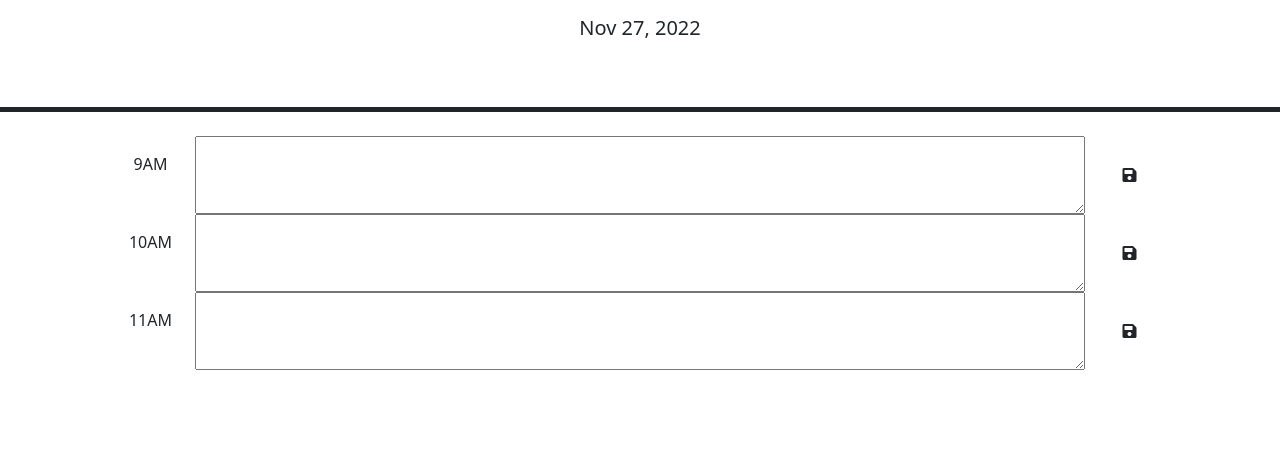
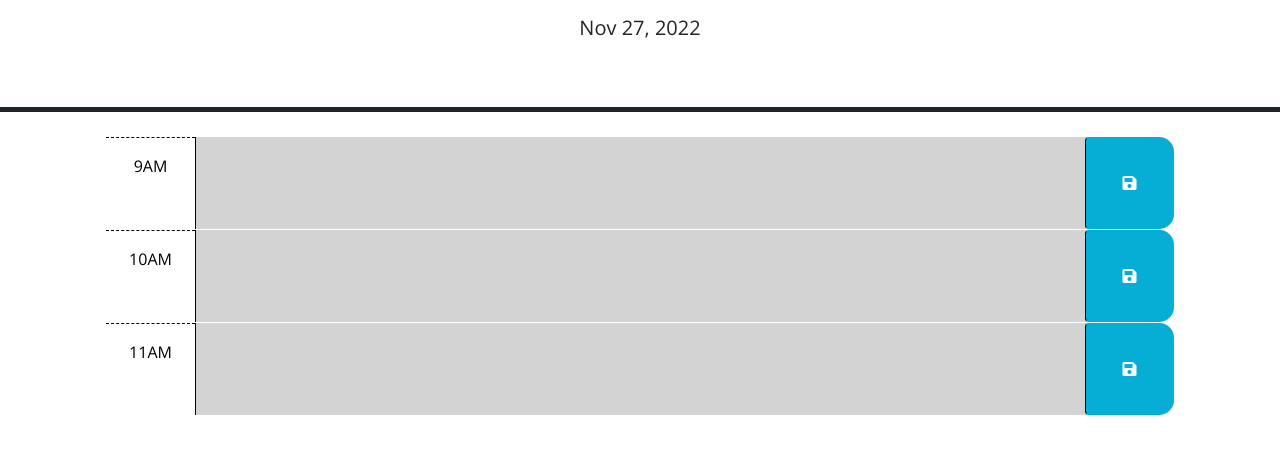
Before and after one commit to AaronKen3/work-day-scheduler, a plain HTML site: page index.html in a window 1280 px wide. Shown: the part 166-620 px from the top of the page. Drawn offline with nearby package versions, Linux system fonts and the light colour scheme.

Commit message:
updated CSS files and add each local storage element to each hour

```diff
--- a/index.html
+++ b/index.html
@@ -18,7 +18,8 @@
       href="https://fonts.googleapis.com/css?family=Open+Sans&display=swap"
       rel="stylesheet"
     />
-    <link rel="stylesheet" href="style.css" />
+    <link rel="stylesheet" href="./style.css">
+
     <title>Work Day Scheduler</title>
   </head>
 
--- a/script.js
+++ b/script.js
@@ -19,17 +19,22 @@ $(function () {
     $(this).removeClass("past");
     $(this).removeClass("present");
     let hour = parseInt($(this).attr("id").split("-")[1]);
+console.log(hour)
 
     if (hour > dayjs().hour()) {
       $(this).addClass("future");
     } else if (hour === dayjs().hour()) {
       $(this).addClass("present");
     } else {
-      $(this.addClass("past"));
+      $(this).addClass("past");
     }
   });
 
   $("#hour-9").children(".description").val(localStorage.getItem("hour-9"));
+  $("#hour-10").children(".description").val(localStorage.getItem("hour-10"));
+  $("#hour-11").children(".description").val(localStorage.getItem("hour-11"));
+
+
   // TODO: Add a listener for click events on the save button. This code should
   // use the id in the containing time-block as a key to save the user input in
   // local storage. HINT: What does `this` reference in the click listener
--- a/style.css
+++ b/style.css
@@ -1,24 +1,59 @@
-.box {
-  /*Sets the height and width of the section */
-  width: 200px;
-  height: 200px
-}
+body {
+    font-family: 'Open Sans', sans-serif;
+    font-size: 16px;
+  }
 
-.box-blue {
-  /* Sets font color */
-  color: white;
-  /* Sets background color */
-  background-color: #0000ff;
-}
+  textarea {
+    background: transparent;
+    border: none;
+    resize: none;
+    color: #000000;
+    border-left: 1px solid black;
+    padding: 10px;
+  }
 
-.box-orange {
-  /* Uses hex codes to define color */
-  color: #0000ff;
-  background-color: #ffa500;
-}
+  .description {
+    white-space: pre-wrap;
+  }
 
-#box-yellow {
-  /* Uses predefined colors to define color */
-  color: purple;
-  background-color: yellow;
-};
+  .time-block {
+    border-radius: 15px;
+  }
+
+  .row {
+    border-top: 1px solid white;
+  }
+
+  .hour {
+    background-color: #ffffff;
+    color: #000000;
+    border-top: 1px dashed #000000;
+  }
+
+  .past {
+    background-color: #d3d3d3;
+    color: white;
+  }
+
+  .present {
+    background-color: #ff6961;
+    color: white;
+  }
+
+  .future {
+    background-color: #77dd77;
+    color: white;
+  }
+
+  .saveBtn {
+    border-left: 1px solid black;
+    border-top-right-radius: 15px;
+    border-bottom-right-radius: 15px;
+    background-color: #06aed5;
+    color: white;
+  }
+
+  .saveBtn i:hover {
+    font-size: 20px;
+    transition: all 0.3s ease-in-out;
+  }
```
